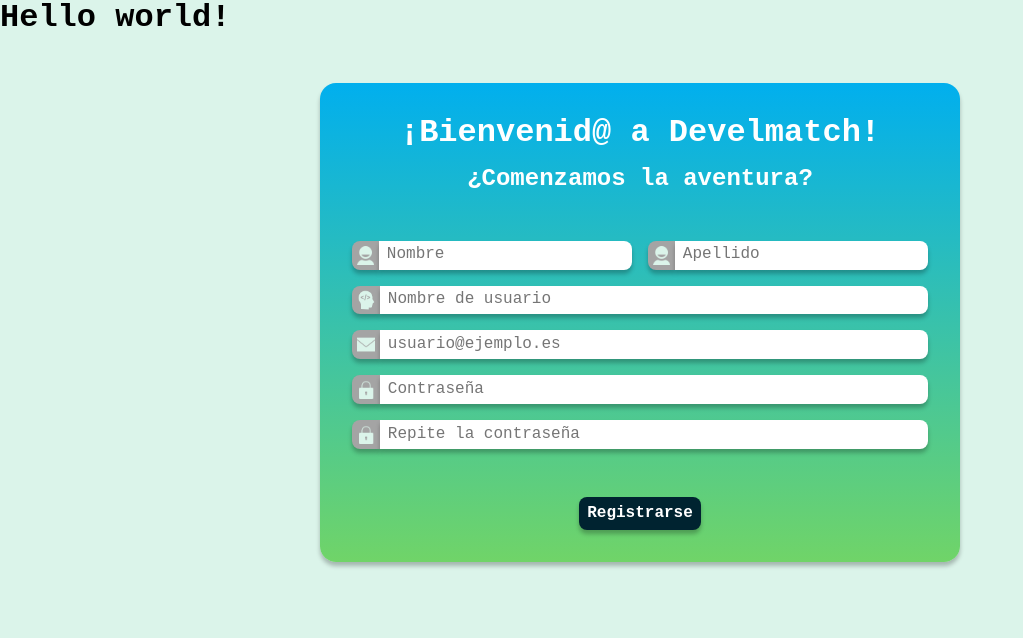
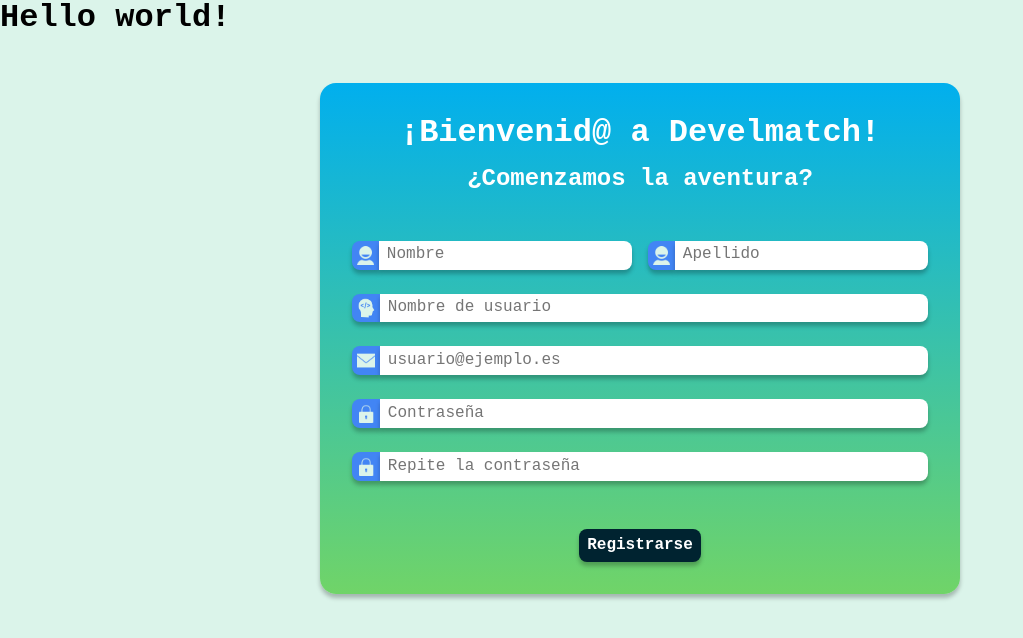
Before and after one commit to JavierBrizuela/exceso_de_iteraciones, a React (Vite) app in the folder Frontend/: page /signup in a window 1280 px wide. Shown: the top 638 px of the page, without its empty margins (0-1023 px from the left). Built offline with nearby package versions, Linux system fonts and the light colour scheme; a web font is replaced by a local one.

Commit message:
Add new input valid and invalid class

```diff
--- a/Frontend/src/index.css
+++ b/Frontend/src/index.css
@@ -9,9 +9,9 @@
   --light-green: #e2f6e1;
   --light-pistachio: #dbf4ea;
   --font-color: white;
-  --background-icon: #a4a4a4;
+  --background-icon: #4285f4;
   --input-font: #747474;
-  --right-input: #4285f4;
+  --right-input: ;
   --wrong-input: #f95454;
 }
 
--- a/Frontend/src/routes/Signup/Signup.css
+++ b/Frontend/src/routes/Signup/Signup.css
@@ -43,7 +43,7 @@
 .form-container {
   display: flex;
   flex-direction: column;
-  gap: 1rem;
+  gap: 1.5rem;
   width: 100%;
 }
 
@@ -56,9 +56,15 @@
 .input-wrapper {
   display: flex;
   width: 100%;
+  flex-direction: column;
+  gap: 0.5rem;
 }
 
-.input-wrapper label {
+.input-right {
+  display: flex;
+}
+
+.input-right label {
   background-color: var(--background-icon);
   width: 1.8rem;
   height: 1.8rem;
@@ -71,6 +77,11 @@
   padding: 0.3rem;
 }
 
+.input-right label.input-invalid {
+  background-color: var(--wrong-input);
+  outline: solid var(--wrong-input);
+}
+
 .input-icon {
   display: block;
   background-position: center;
@@ -79,7 +90,7 @@
   height: 100%;
 }
 
-.input-wrapper input {
+.input-right input {
   width: 100%;
   padding: 0 0.5rem;
   box-shadow: 0 4px 4px 0 rgba(0, 0, 0, 0.25);
@@ -90,8 +101,12 @@
   color: var(--input-font);
 }
 
-.input-wrapper input:focus {
-  outline: solid var(--right-input);
+.input-right input.input-invalid {
+  outline: solid var(--wrong-input);
+}
+
+.input-right input:focus {
+  outline: solid var(--background-icon);
 }
 
 .name,
@@ -112,6 +127,11 @@
   background-image: url(../../assets/icon-password.png);
 }
 
+.error-message {
+  color: white;
+  font-size: 0.8rem;
+}
+
 .register {
   border: none;
   outline: none;
--- a/Frontend/src/routes/Signup/Signup.jsx
+++ b/Frontend/src/routes/Signup/Signup.jsx
@@ -82,7 +82,7 @@
             <Input
               id="password"
               registerProps={register("password", {
-                required: "El contraseña es obligatorio",
+                required: "La contraseña es obligatorio",
               })}
               type="password"
               placeholder="Contraseña"
--- a/Frontend/src/routes/Signup/components/Input.jsx
+++ b/Frontend/src/routes/Signup/components/Input.jsx
@@ -1,13 +1,23 @@
 import PropTypes from "prop-types";
 
 function Input({ id, registerProps, type, placeholder, errorMessage, icon }) {
+  const InputClass = () => {
+    if (errorMessage) {
+      return "input-invalid";
+    }
+
+    return "";
+  };
+
   return (
     <div className="input-wrapper">
-      <label htmlFor={id}>
-        <i className={`input-icon ${icon}`}></i>
-      </label>
-      <input type={type} placeholder={placeholder} {...registerProps} />
-      {errorMessage && <span>{errorMessage}</span>}
+      <div className="input-right">
+        <label htmlFor={id} className={InputClass()}>
+          <i className={`input-icon ${icon}`}></i>
+        </label>
+        <input type={type} placeholder={placeholder} {...registerProps} className={InputClass()} />
+      </div>
+      {errorMessage && <span className="error-message">{errorMessage}</span>}
     </div>
   );
 }
```
